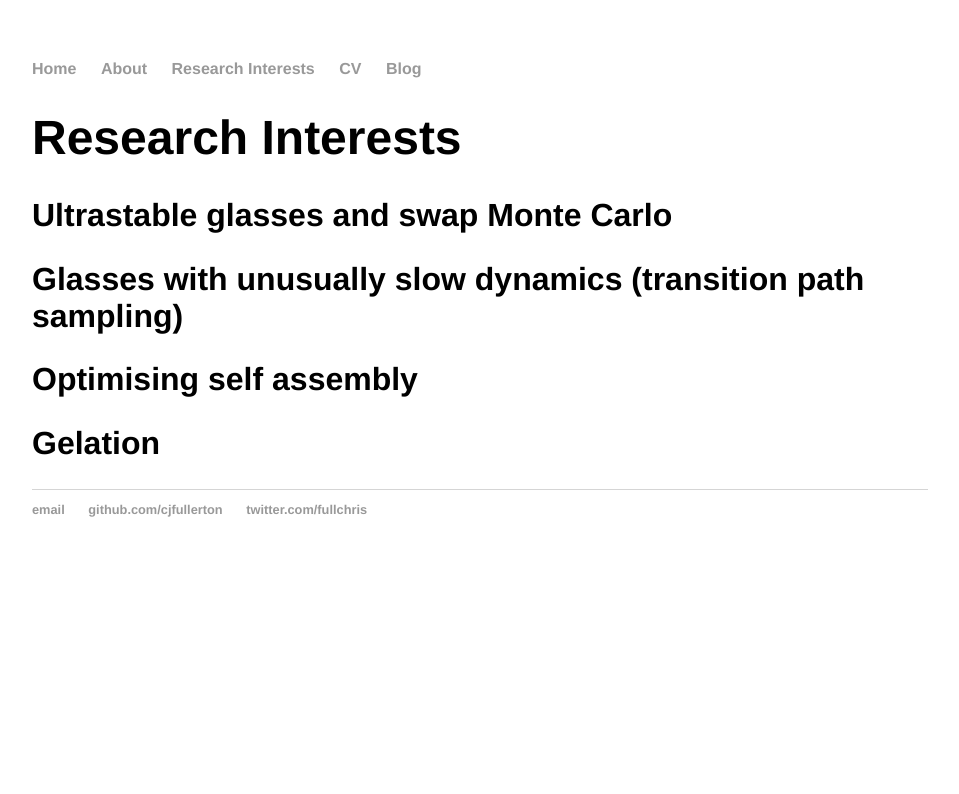
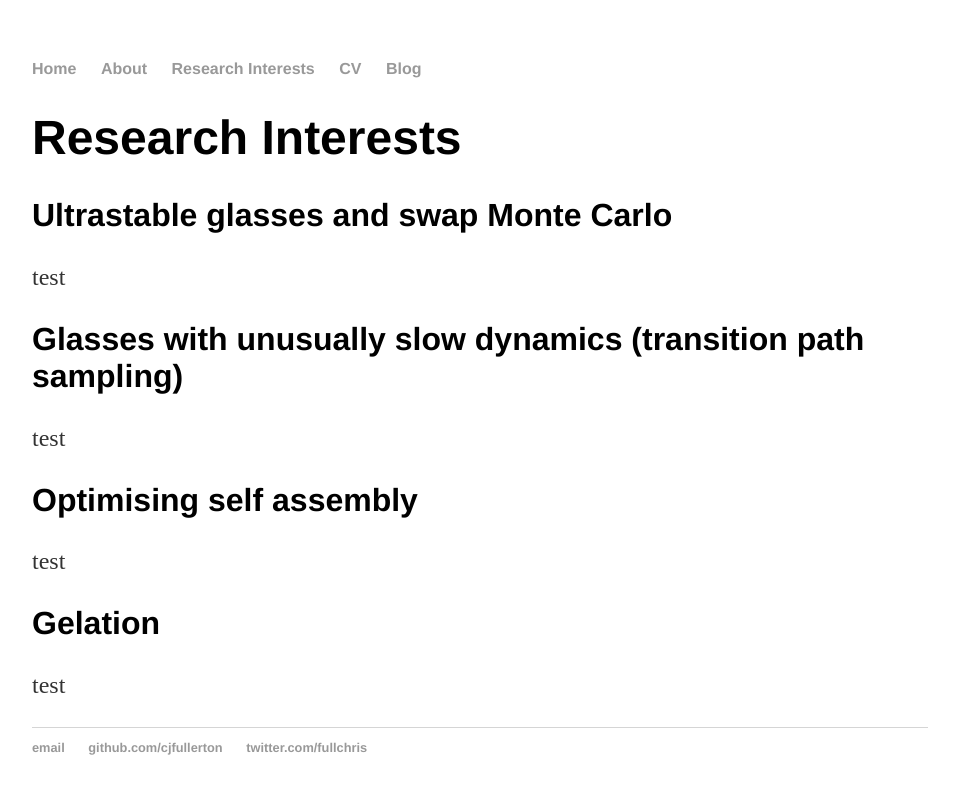
Before and after one commit to cjfullerton/cjfullerton.github.io, a Jekyll site: the page built from researchinterests/index.html, in a window 1280 px wide. Shown: the top 794 px of the page, without its empty margins (160-1119 px from the left). Built offline with Jekyll 4.4.1, drawn with Linux system fonts in a browser that asks for light colours.

Commit message:
tweaking css

```diff
--- a/researchinterests/index.html
+++ b/researchinterests/index.html
@@ -3,9 +3,13 @@ layout: default
 title: Christopher J. Fullerton
 ---
 <div class="blurb">
-	<h1>Research Interests<h1>
-	<h2>Ultrastable glasses and swap Monte Carlo<h2>
-	<h2>Glasses with unusually slow dynamics (transition path sampling)<h2>
-	<h2>Optimising self assembly<h2>
-	<h2>Gelation<h2>
+	<h1>Research Interests</h1>
+	<h2>Ultrastable glasses and swap Monte Carlo</h2>
+	<p>test</p>
+	<h2>Glasses with unusually slow dynamics (transition path sampling)</h2>
+	<p>test</p>
+	<h2>Optimising self assembly</h2>
+	<p>test</p>
+	<h2>Gelation</h2>
+	<p>test</p>
 </div><!-- /.blurb -->
```
